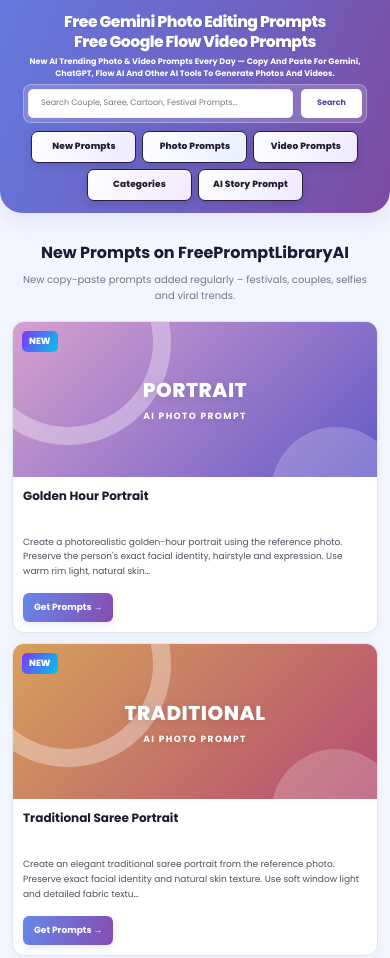
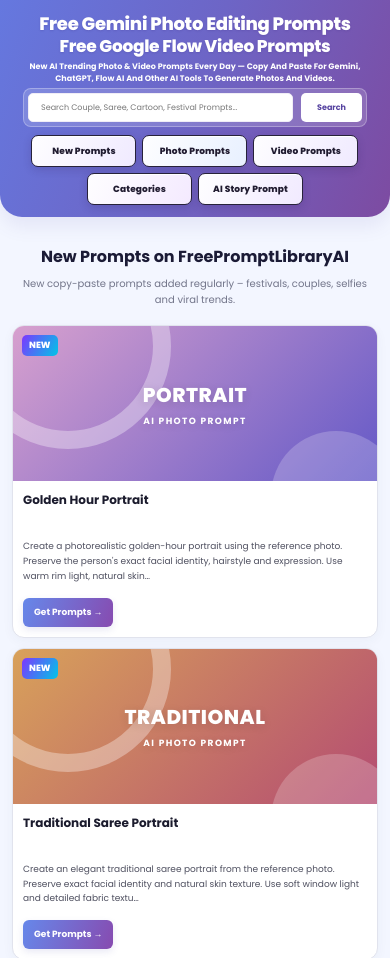
Before and after one commit to 214565330012/freepromptlibraryai, a plain HTML site: page index.html in a window 390 px wide. Shown: the top 958 px of the page. Drawn offline with Linux system fonts and the light colour scheme.

Commit message:
Update styles.css

```diff
--- a/styles.css
+++ b/styles.css
@@ -123,3 +123,30 @@ footer{margin-top:25px;background:#17172c;color:#e9e8f2;padding:32px max(5%,calc
     letter-spacing: -0.5px;
   }
 }
+
+/* Keep original title font size and make each title one line */
+@media (max-width: 760px) {
+  .hero-headings h1 {
+    font-size: 21px;
+    white-space: nowrap;
+    line-height: 1.2;
+    letter-spacing: -0.3px;
+  }
+
+  .hero-headings h2 {
+    font-size: 20px;
+    white-space: nowrap;
+    line-height: 1.2;
+    letter-spacing: -0.3px;
+  }
+}
+
+@media (max-width: 390px) {
+  .hero-headings h1 {
+    font-size: 18px;
+  }
+
+  .hero-headings h2 {
+    font-size: 17px;
+  }
+}
```
